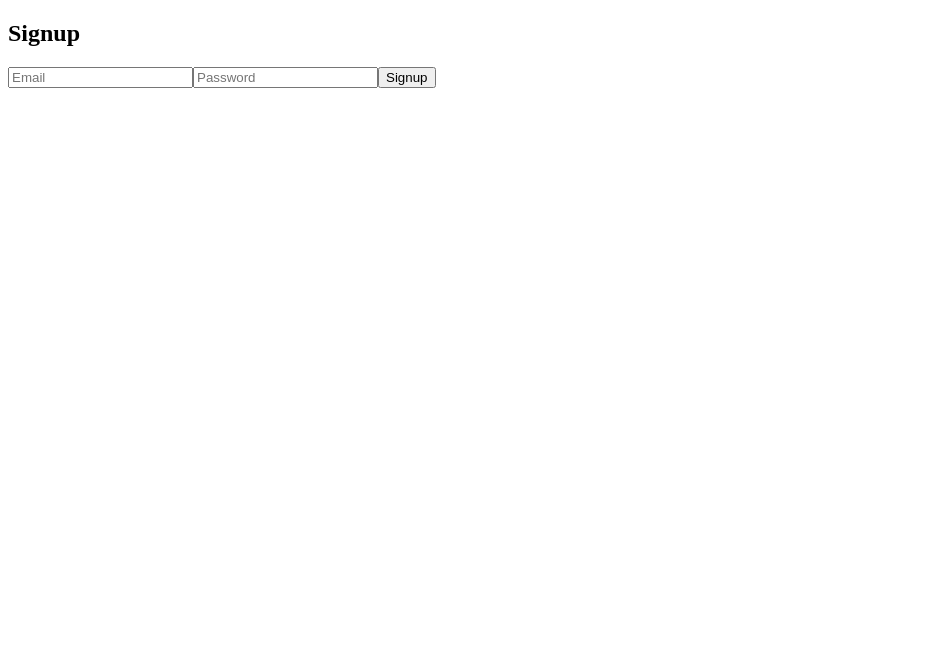
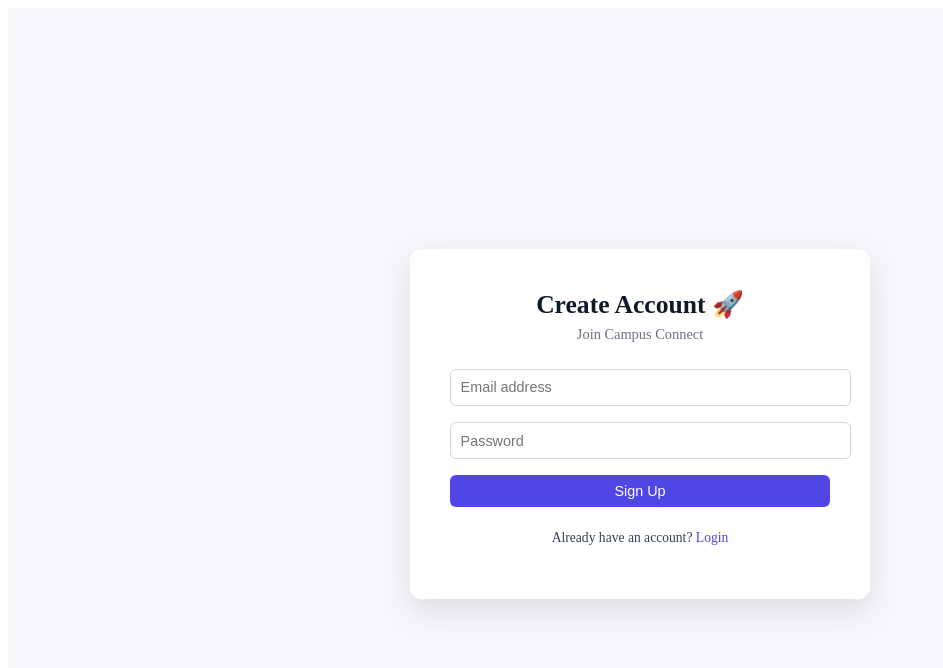
Before and after one commit to gayathri341/campus-connect, a React (Vite) app in the folder Frontend/: page /signup in a window 1280 px wide. Shown: the top 668 px of the page, without its empty margins (0-943 px from the left). Built offline with nearby package versions, Linux system fonts and the light colour scheme; no server answers.

Commit message:
Login signup and profile return block and css was changed

```diff
--- a/Frontend/src/pages/Login.jsx
+++ b/Frontend/src/pages/Login.jsx
@@ -45,11 +45,34 @@
   }
 
   return (
-    <>
-      <h3>Login</h3>
-      <input placeholder="Email" onChange={e => setEmail(e.target.value)} />
-      <input type="password" placeholder="Password" onChange={e => setPassword(e.target.value)} />
-      <button onClick={handleLogin}>Login</button>
-    </>
+    <div className="auth-wrapper">
+      <div className="auth-card">
+        <h2>Welcome Back 👋</h2>
+        <p className="auth-subtitle">Login to continue</p>
+
+        <input
+          className="input"
+          type="email"
+          placeholder="Email address"
+          onChange={e => setEmail(e.target.value)}
+        />
+
+        <input
+          className="input"
+          type="password"
+          placeholder="Password"
+          onChange={e => setPassword(e.target.value)}
+        />
+
+        <button className="btn full-width" onClick={handleLogin}>
+          Login
+        </button>
+
+        <p className="auth-footer">
+          New user? <span onClick={() => navigate('/signup')}>Create account</span>
+        </p>
+      </div>
+    </div>
   )
+
 }
--- a/Frontend/src/pages/Profile.jsx
+++ b/Frontend/src/pages/Profile.jsx
@@ -93,51 +93,78 @@
   if (!profile) return <p>Loading profile...</p>
 
   return (
-    <div>
-      <h2>Profile</h2>
+  <div className="profile-wrapper">
+    <div className="profile-card">
+      <h2 className="profile-title">Your Profile</h2>
+      <p className="profile-subtitle">
+        Manage your personal information
+      </p>
 
-      {/* Avatar */}
-      {profile.avatar_url && (
+      {/* Avatar Section */}
+      <div className="profile-avatar-section">
+        {profile.avatar_url ? (
           <img
             src={profile.avatar_url}
             alt="Profile"
-          width="120"
-          style={{ display: 'block', marginBottom: '10px' }}
+            className="profile-avatar"
+
           />
+        ) : (
+          <div className="profile-avatar placeholder">
+            No Image
+          </div>
         )}
 
-      <input type="file" onChange={(e) => setFile(e.target.files[0])} />
-      <button onClick={uploadAvatar}>Upload DP</button>
+        <input
+          type="file"
+          id="avatarUpload"
+          hidden
+          onChange={(e) => setFile(e.target.files[0])}
+        />
+
+        <label htmlFor="avatarUpload" className="btn secondary">
+          Change Profile Picture
+        </label>
+
+        <button className="btn" onClick={uploadAvatar}>
+          Upload
+        </button>
+      </div>
 
       <hr />
 
-      {/* Name */}
-      <div>
-        <label>Name:</label><br />
+      {/* Profile Form */}
+      <div className="profile-form">
+        <div className="form-group">
+          <label>Name</label>
           <input
+            className="input"
             value={name}
             onChange={(e) => setName(e.target.value)}
             placeholder="Enter your name"
           />
         </div>
 
-      <br />
-
-      {/* Domain */}
-      <div>
-        <label>Domain:</label><br />
+        <div className="form-group">
+          <label>Domain</label>
           <input
+            className="input"
             value={domain}
             onChange={(e) => setDomain(e.target.value)}
-          placeholder="Enter your domain"
+            placeholder="Enter your domain (e.g. Web, AI, Data)"
           />
         </div>
 
-      <br />
-
-      <button onClick={saveProfile} disabled={saving}>
+        <button
+          className="btn full-width"
+          onClick={saveProfile}
+          disabled={saving}
+        >
           {saving ? 'Saving...' : 'Save Profile'}
         </button>
       </div>
+    </div>
+  </div>
 )
+
 }
--- a/Frontend/src/pages/Signup.jsx
+++ b/Frontend/src/pages/Signup.jsx
@@ -31,11 +31,35 @@
   }
 
   return (
-    <>
-      <h2>Signup</h2>
-      <input placeholder="Email" onChange={e => setEmail(e.target.value)} />
-      <input type="password" placeholder="Password" onChange={e => setPassword(e.target.value)} />
-      <button onClick={handleSignup}>Signup</button>
-    </>
+    <div className="auth-wrapper">
+      <div className="auth-card">
+        <h2>Create Account 🚀</h2>
+        <p className="auth-subtitle">Join Campus Connect</p>
+
+        <input
+          className="input"
+          type="email"
+          placeholder="Email address"
+          onChange={e => setEmail(e.target.value)}
+        />
+
+        <input
+          className="input"
+          type="password"
+          placeholder="Password"
+          onChange={e => setPassword(e.target.value)}
+        />
+
+        <button className="btn full-width" onClick={handleSignup}>
+          Sign Up
+        </button>
+
+        <p className="auth-footer">
+          Already have an account?{' '}
+          <span onClick={() => navigate('/login')}>Login</span>
+        </p>
+      </div>
+    </div>
   )
+
 }
--- a/Frontend/src/styles/auth.css
+++ b/Frontend/src/styles/auth.css
@@ -0,0 +1,93 @@
+/* auth.css */
+
+/* Full page center */
+.auth-wrapper {
+  min-height: 100vh;
+  display: flex;
+  justify-content: center;
+  align-items: center;
+  background: #f5f7fb;
+  padding: 1rem;
+}
+
+/* Card */
+.auth-card {
+  width: 100%;
+  max-width: 380px;
+  background: #ffffff;
+  padding: 2rem;
+  border-radius: 12px;
+  box-shadow: 0 12px 30px rgba(0, 0, 0, 0.1);
+  text-align: center;
+}
+
+/* Headings */
+.auth-card h2 {
+  margin: 0;
+  font-size: 1.6rem;
+  color: #111827;
+}
+
+.auth-subtitle {
+  margin: 0.4rem 0 1.6rem;
+  font-size: 0.9rem;
+  color: #6b7280;
+}
+
+/* Inputs */
+.input {
+  width: 100%;
+  padding: 0.65rem 0.7rem;
+  margin-bottom: 1rem;
+  border-radius: 6px;
+  border: 1px solid #d1d5db;
+  font-size: 0.9rem;
+}
+
+.input:focus {
+  outline: none;
+  border-color: #4f46e5;
+}
+
+/* Buttons */
+.btn {
+  padding: 0.65rem 1.2rem;
+  border-radius: 6px;
+  border: none;
+  background: #4f46e5;
+  color: #ffffff;
+  font-size: 0.95rem;
+  cursor: pointer;
+}
+
+.btn:hover {
+  opacity: 0.9;
+}
+
+.full-width {
+  width: 100%;
+}
+
+/* Footer text */
+.auth-footer {
+  margin-top: 1.4rem;
+  font-size: 0.85rem;
+  color: #374151;
+}
+
+.auth-footer span {
+  color: #4f46e5;
+  cursor: pointer;
+  font-weight: 500;
+}
+
+.auth-footer span:hover {
+  text-decoration: underline;
+}
+
+/* Laptop refinement (15.6 inch focus) */
+@media (min-width: 1024px) {
+  .auth-card {
+    padding: 2.5rem;
+  }
+}
--- a/Frontend/src/styles/profile.css
+++ b/Frontend/src/styles/profile.css
@@ -0,0 +1,118 @@
+/* profile.css */
+
+.profile-wrapper {
+  min-height: 100vh;
+  display: flex;
+  justify-content: center;
+  align-items: flex-start;
+  padding: 2rem 1rem;
+}
+
+.profile-card {
+  width: 100%;
+  max-width: 600px;
+  background: #ffffff;
+  padding: 2rem;
+  border-radius: 12px;
+  box-shadow: 0 10px 25px rgba(0, 0, 0, 0.08);
+}
+
+.profile-title {
+  margin: 0;
+  text-align: center;
+  font-size: 1.5rem;
+}
+
+.profile-subtitle {
+  text-align: center;
+  font-size: 0.9rem;
+  color: #6b7280;
+  margin-bottom: 1.5rem;
+}
+
+/* Avatar section */
+.profile-avatar-section {
+  display: flex;
+  flex-direction: column;
+  align-items: center;
+  gap: 0.6rem;
+  margin-bottom: 1.5rem;
+}
+
+.profile-avatar {
+  width: 120px;
+  height: 120px;
+  border-radius: 50%;
+  object-fit: cover;
+  border: 3px solid #e5e7eb;
+}
+
+.profile-avatar.placeholder {
+  width: 120px;
+  height: 120px;
+  border-radius: 50%;
+  background: #e5e7eb;
+  display: flex;
+  align-items: center;
+  justify-content: center;
+  color: #6b7280;
+  font-size: 0.8rem;
+}
+
+/* Buttons */
+.btn {
+  padding: 0.5rem 1.2rem;
+  background: #4f46e5;
+  color: #ffffff;
+  border: none;
+  border-radius: 6px;
+  cursor: pointer;
+  font-size: 0.9rem;
+}
+
+.btn:hover {
+  opacity: 0.9;
+}
+
+.btn.secondary {
+  background: #e5e7eb;
+  color: #111827;
+}
+
+.btn.full-width {
+  width: 100%;
+}
+
+/* Form */
+.profile-form {
+  display: flex;
+  flex-direction: column;
+  gap: 1.2rem;
+}
+
+.form-group label {
+  font-size: 0.85rem;
+  margin-bottom: 0.3rem;
+  display: block;
+  color: #374151;
+}
+
+.input {
+  width: 100%;
+  padding: 0.6rem;
+  border-radius: 6px;
+  border: 1px solid #d1d5db;
+  font-size: 0.9rem;
+}
+
+.input:focus {
+  outline: none;
+  border-color: #4f46e5;
+}
+
+/* Laptop (15.6 inch focus) */
+@media (min-width: 1024px) {
+  .profile-card {
+    padding: 2.5rem;
+  }
+}
```
Lines whose indentation alone changed are shown as unchanged.
